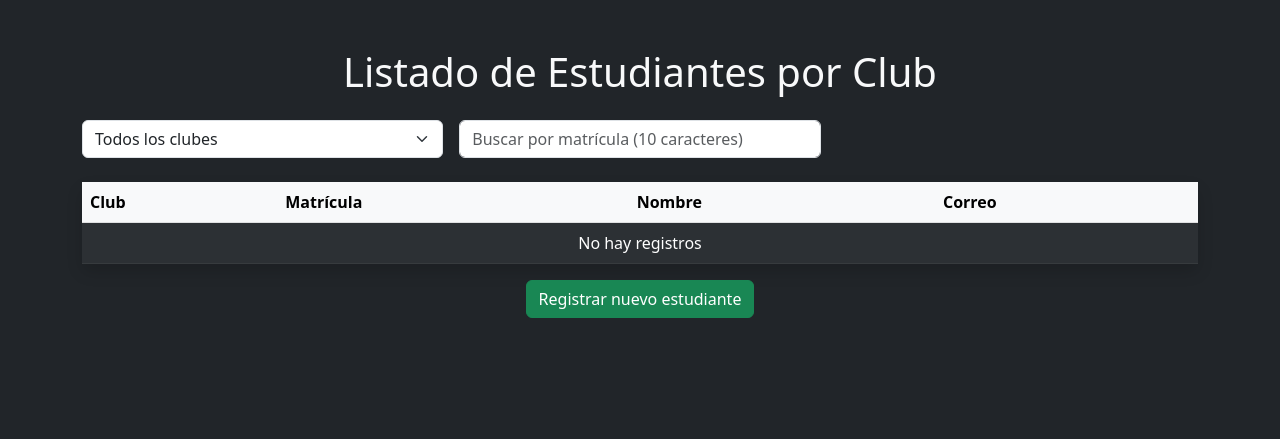
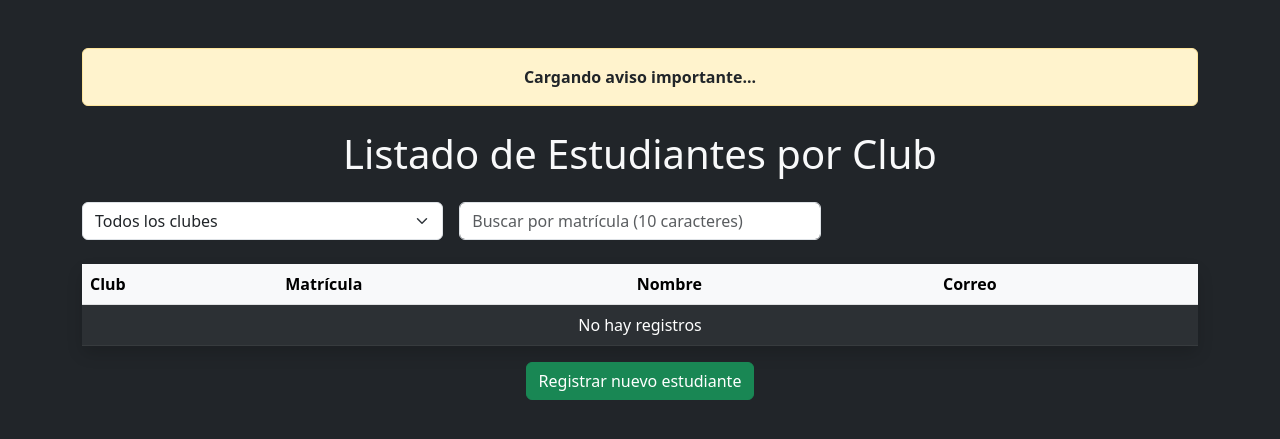
Before and after one commit to FernandoVite14/UnsisClubs, a Flask app: page / in a window 1280 px wide. Shown: the top 439 px of the page. Run offline with Flask 3, Linux system fonts and the light colour scheme; data that the repository does not hold is empty; some libraries are stand-ins or nearby versions.

Commit message:
modificaciones finales

```diff
--- /dev/null
+++ b/static/css/style.css
@@ -0,0 +1,9 @@
+:root {
+  --color-boton-registro: #198754; /* valor por defecto (verde Bootstrap) */
+}
+
+.boton-registro {
+  background-color: var(--color-boton-registro) !important;
+  border-color: var(--color-boton-registro) !important;
+  color: white !important;
+}
--- a/templates/base.html
+++ b/templates/base.html
@@ -4,6 +4,7 @@
   <meta charset="UTF-8">
   <title>{% block title %}Clubes de la UNSIS{% endblock %}</title>
   <link href="https://cdn.jsdelivr.net/npm/bootstrap@5.3.0/dist/css/bootstrap.min.css" rel="stylesheet">
+  <link href="{{ url_for('static', filename='css/style.css') }}" rel="stylesheet">
 </head>
 <body class="bg-dark text-light">
   <div class="container mt-5">
--- a/templates/home.html
+++ b/templates/home.html
@@ -3,6 +3,11 @@
 {% block title %}Listado de Clubes{% endblock %}
 
 {% block content %}
+<!-- Aviso importante desde Remote Config -->
+<div id="aviso-importante" class="alert alert-warning text-dark fw-bold text-center mb-4">
+  Cargando aviso importante...
+</div>
+
 <h1 class="text-center mb-4">Listado de Estudiantes por Club</h1>
 
 <form class="row g-3 mb-4" method="get" id="filtroForm">
@@ -45,7 +50,7 @@
 </table>
 
 <div class="text-center">
-  <a href="{{ url_for('form') }}" class="btn btn-success">Registrar nuevo estudiante</a>
+  <a href="{{ url_for('form') }}" class="btn boton-registro">Registrar nuevo estudiante</a>
 </div>
 
 <script>
@@ -61,4 +66,36 @@
     }
   });
 </script>
+
+<!-- Firebase Remote Config: módulo importado -->
+<script type="module">
+  import { obtenerAvisoImportante } from "/static/js/firebase-init.js";
+
+  async function actualizarAviso() {
+    const aviso = await obtenerAvisoImportante();
+    const avisoContainer = document.getElementById("aviso-importante");
+    if (avisoContainer) {
+      avisoContainer.textContent = aviso;
+    }
+  }
+   // Llama inicialmente
+  actualizarAviso();
+
+  // Y luego cada 10 segundos
+  setInterval(actualizarAviso, 10000);
+</script>
+
+<script type="module">
+  import { obtenerColorBotonRegistro } from "/static/js/firebase-init.js";
+
+  async function aplicarColorBotonRegistro() {
+    const color = await obtenerColorBotonRegistro();
+    if (color) {
+      document.documentElement.style.setProperty('--color-boton-registro', color);
+    }
+  }
+
+  aplicarColorBotonRegistro();
+</script>
+
 {% endblock %}
```
